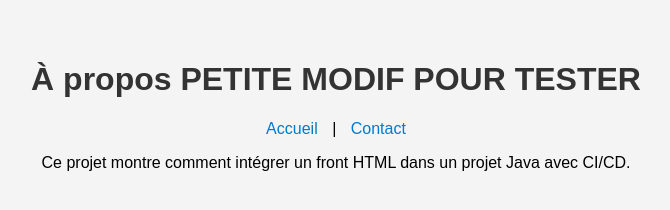
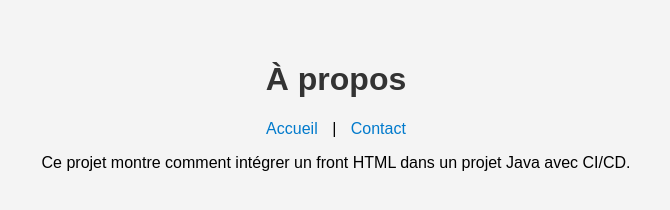
Before and after one commit to ThomasDufour19/SIMPLES-JAVA-CI, a website: page web/about.html in a window 1280 px wide. Shown: the whole page, without its empty margins (304-974 px from the left). Drawn offline with Linux system fonts and the light colour scheme.

Commit message:
petite modif 2

```diff
--- a/web/about.html
+++ b/web/about.html
@@ -6,7 +6,7 @@
   <link rel="stylesheet" href="style.css">
 </head>
 <body>
-  <h1>À propos PETITE MODIF POUR TESTER</h1>
+  <h1>À propos </h1>
   <nav>
     <a href="index.html">Accueil</a> |
     <a href="contact.html">Contact</a>
```
